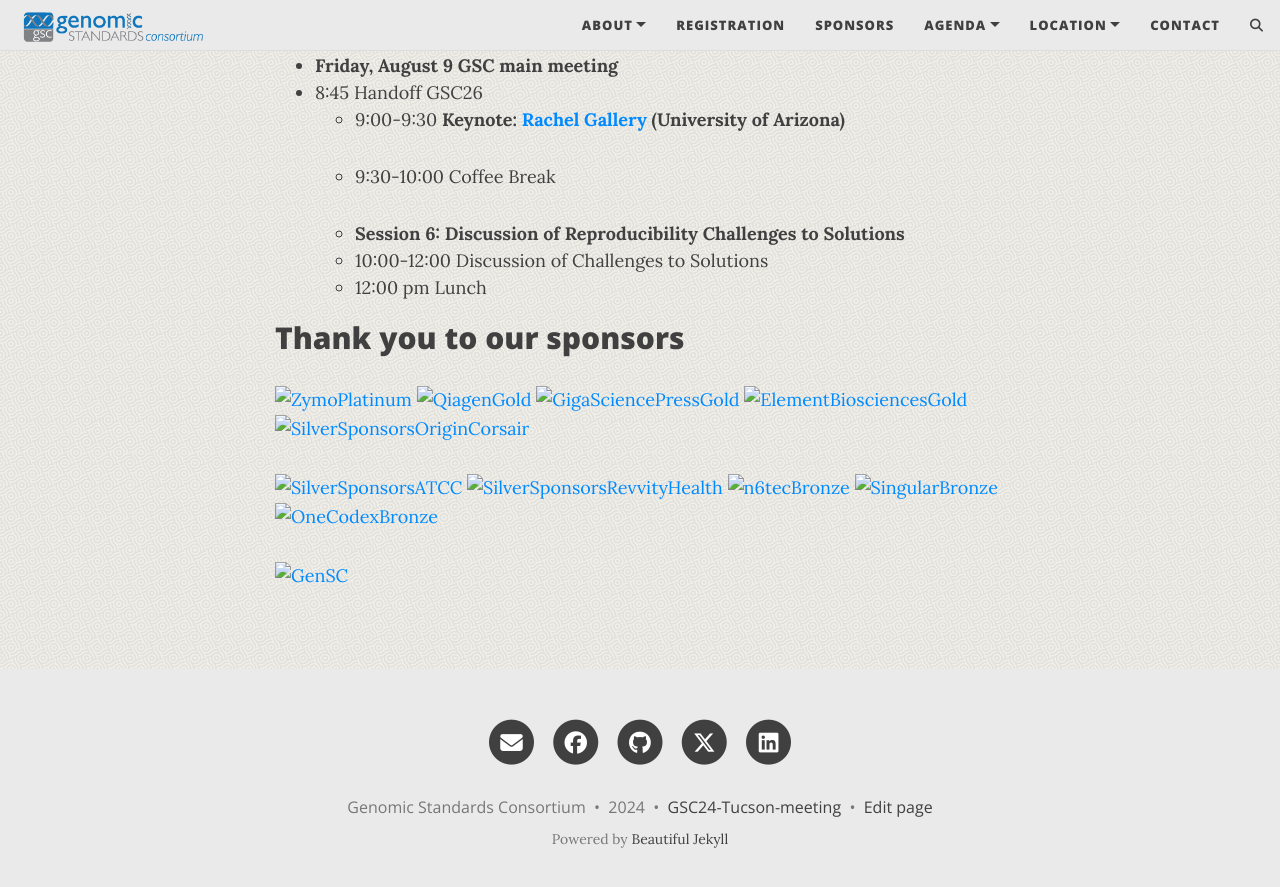
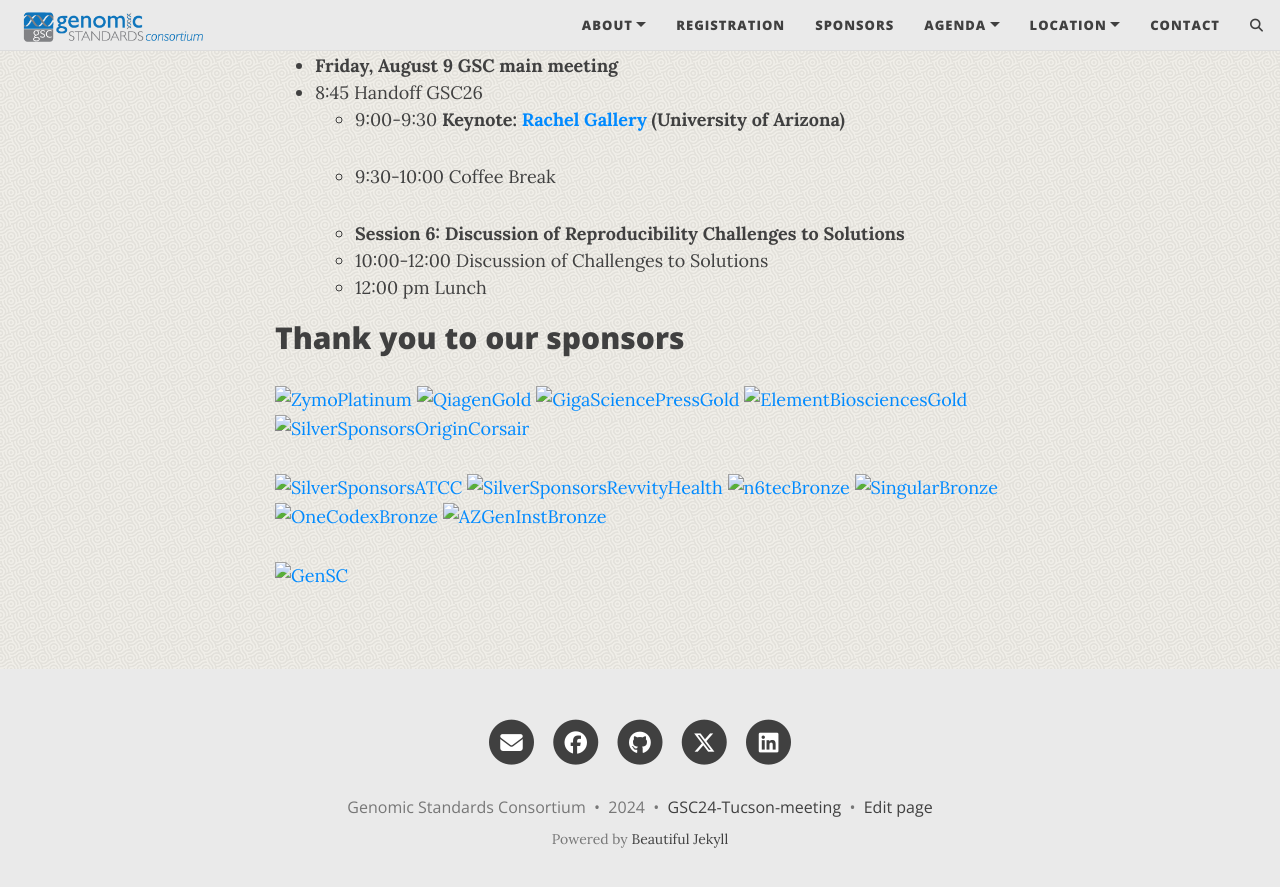
Before and after one commit to GenomicsStandardsConsortium/GSC24-Tucson, a Jekyll site: the page built from pages/schedule.md, in a window 1280 px wide and 900 px high, scrolled down 2440 px. Shown: the top 887 px of the window. Built offline with Jekyll 4.4.1, drawn with Linux system fonts in a browser that asks for light colours; comment, search, counter and statistics services are not loaded.

Commit message:
added Arizona Genomics Institute sponsors
-uploaded svg logo
-uploaded 250 size logo
-uploaded 125 size logo
-updated schedule with AZ 125 logo
-updated sponsors page with 250 logo
-updated Corsair link in sponsors page

```diff
--- a/pages/schedule.md
+++ b/pages/schedule.md
@@ -94,7 +94,7 @@ The meeting will run from:
 
 [ ![ZymoPlatinum](./images/ZymoResearch-yellow-125.jpg) ](https://zymoresearch.eu/) [ ![QiagenGold](./images/qiagen-logo-125.jpg) ](https://www.qiagen.com/) [ ![GigaSciencePressGold](./images/GSPress-125.jpg) ](https://www.gigasciencepress.org/) [ ![ElementBiosciencesGold](./images/ElementBiosciences-logo-125.png) ](https://www.elementbiosciences.com/) [ ![SilverSponsorsOriginCorsair](./images/corsair-125.jpg) ](https://www.corsair.com/)
 
-[ ![SilverSponsorsATCC](./images/ATCC_logo_v125.jpg) ](https://www.atcc.org/) [ ![SilverSponsorsRevvityHealth](./images/revvity_logo-125.jpg) ](https://www.revvity.com/gb-en) [ ![n6tecBronze](./images/n6tec-125.jpg) ](https://www.n6tec.com/) [ ![SingularBronze](./images/SingularGenomics-125.jpg) ](https://singulargenomics.com/) [ ![OneCodexBronze](./images/one_codex-125.jpg) ](https://www.onecodex.com/)
+[ ![SilverSponsorsATCC](./images/ATCC_logo_v125.jpg) ](https://www.atcc.org/) [ ![SilverSponsorsRevvityHealth](./images/revvity_logo-125.jpg) ](https://www.revvity.com/gb-en) [ ![n6tecBronze](./images/n6tec-125.jpg) ](https://www.n6tec.com/) [ ![SingularBronze](./images/SingularGenomics-125.jpg) ](https://singulargenomics.com/) [ ![OneCodexBronze](./images/one_codex-125.jpg) ](https://www.onecodex.com/) [ ![AZGenInstBronze](./images/AZgenInst-125.jpg) ](http://www.genome.arizona.edu/)
 
 
 <!-- <iframe src="https://calendar.google.com/calendar/embed?height=600&wkst=2&bgcolor=%23ffffff&ctz=Asia%2FBangkok&mode=WEEK&src=OTkwMGE0M2ZlMzJjNWE3YWU2OTVhOTdkOTRhOWQ0ZDA0Y2FlMWU5M2M5MjVlNDNmYWNlYTVmZGY1YTRhOTAzNEBncm91cC5jYWxlbmRhci5nb29nbGUuY29t&src=Z2Vuc2MtYm9hcmRAZ29vZ2xlZ3JvdXBzLmNvbQ&color=%237CB342&color=%237CB342" style="border:solid 1px #777" width="900" height="600" frameborder="0" scrolling="no"></iframe>
```
Also changed, not shown: pages/sponsors.md (+3 -1 lines), pages/images/AZGenInst-125.jpg (added), pages/images/AZGenInst-250.png (added), pages/images/AZGenomicsInstitute_PROEM.svg (added).
